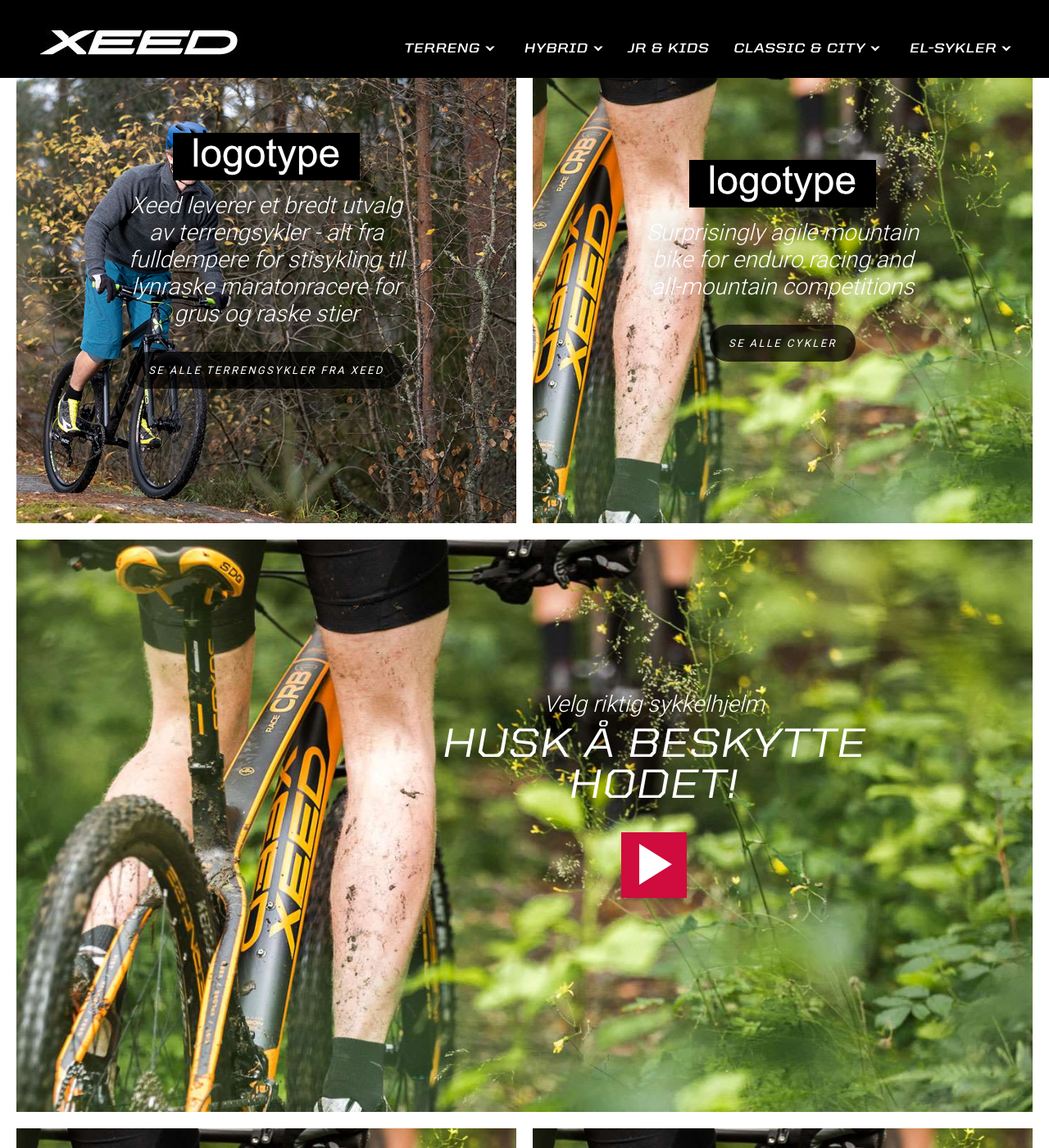
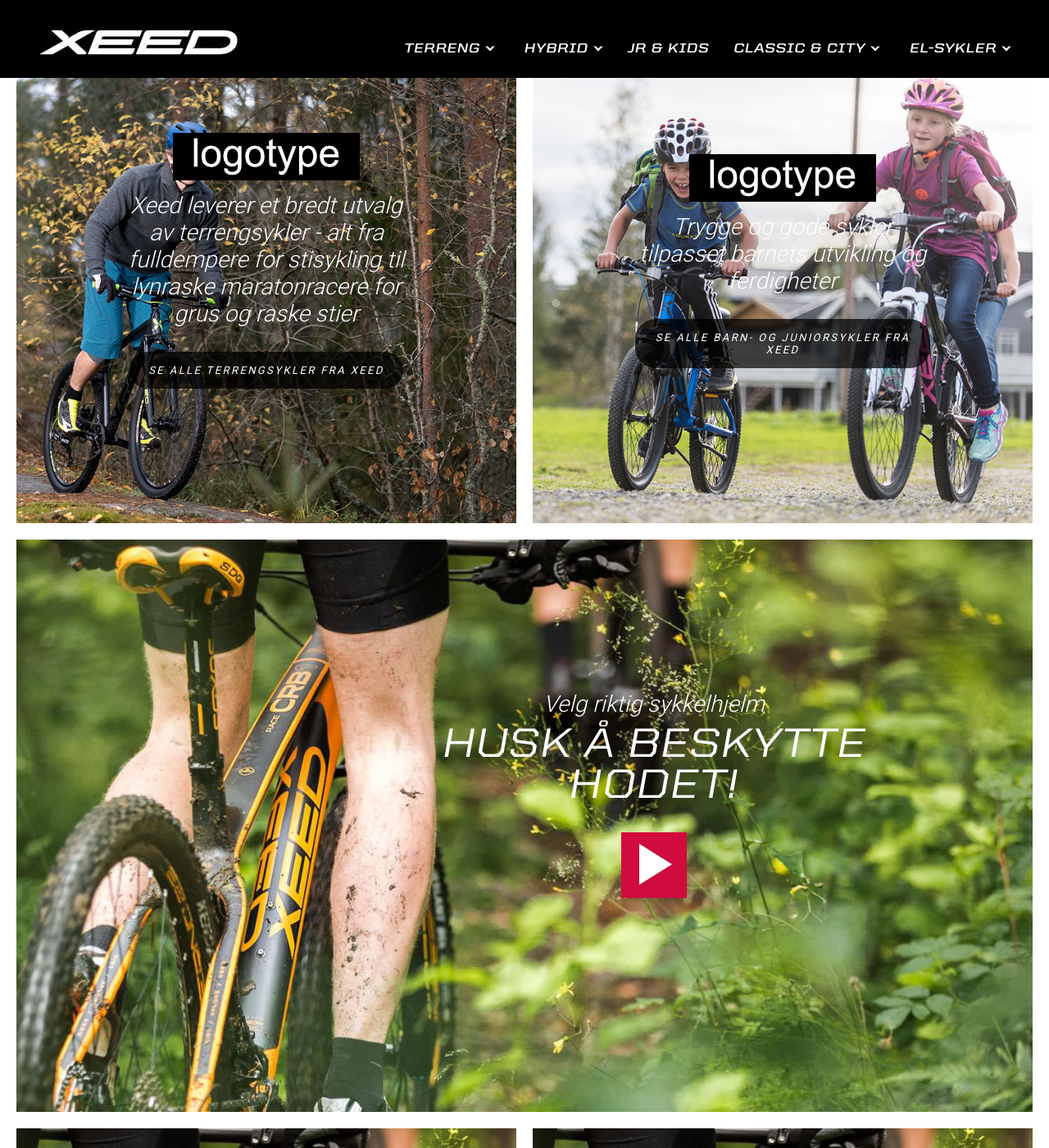
Before and after one commit to xeedbikes/xeedbikes.github.io, a Jekyll site: the page built from index.md, in a window 1280 px wide and 1400 px high, scrolled down 717 px. Shown: the whole window at 82% size. Built offline with Jekyll 4.4.1, drawn with Linux system fonts in a browser that asks for light colours; some of the changed text lies outside the part shown; grey boxes are pictures that could not be loaded.

Commit message:
Update index.md

```diff
--- a/index.md
+++ b/index.md
@@ -30,12 +30,12 @@
     linkText: Se alle terrengsykler fra Xeed
     linkUrl: https://www.sport1.no/varemerker/xeed/?a=c89ca348-1eb5-4a46-a253-731fe22b8465
 
--   name: XCR
+-   name: KID & JR
     logoFileName: logotype.png
-    intro: Surprisingly agile mountain bike for enduro racing and all-mountain competitions
-    imageFileName: 1600x800_xeed_closeup_terreng.jpg
-    linkText: Se alle cykler
-    linkUrl: http://xeedbikes.no/
+    intro: Trygge og gode sykler tilpasset barnets utvikling og ferdigheter
+    imageFileName: 50-xeed-kids.png
+    linkText: Se alle barn- og juniorsykler fra Xeed
+    linkUrl: https://www.sport1.no/varemerker/xeed/?a=be2d9e7c-0475-49d0-ae74-81483889f816
 
 # FORSIDE VIDEO BLOKK 100% BREDDE
 fullwidthvideo:
@@ -57,7 +57,7 @@
 
 -   name: ECO
     logoFileName: logotype.png
-    intro: Surprisingly agile mountain bike for enduro racing and all-mountain competitions
+    intro: Trygge og gode sykler tilpasset barnets utvikling og ferdigheter
     imageFileName: 1600x800_xeed_closeup_terreng.jpg
     linkText: Se alle cykler
     linkUrl: http://xeedbikes.no/
```
